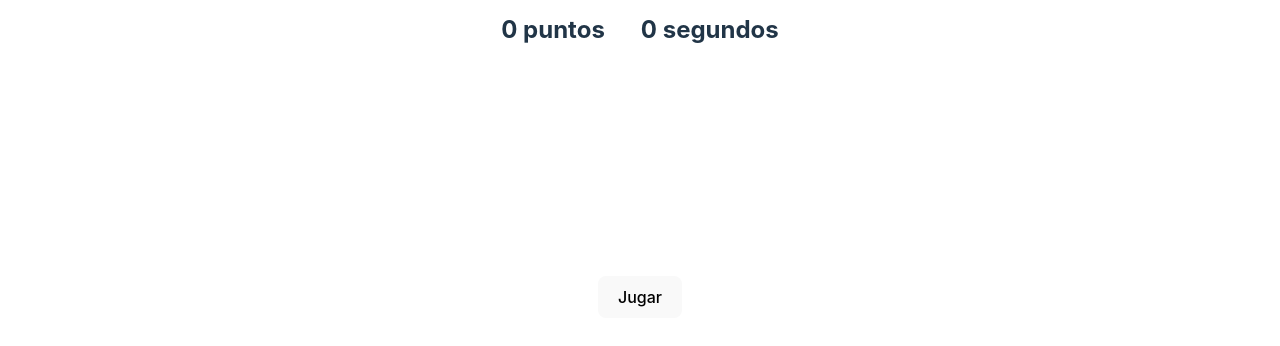
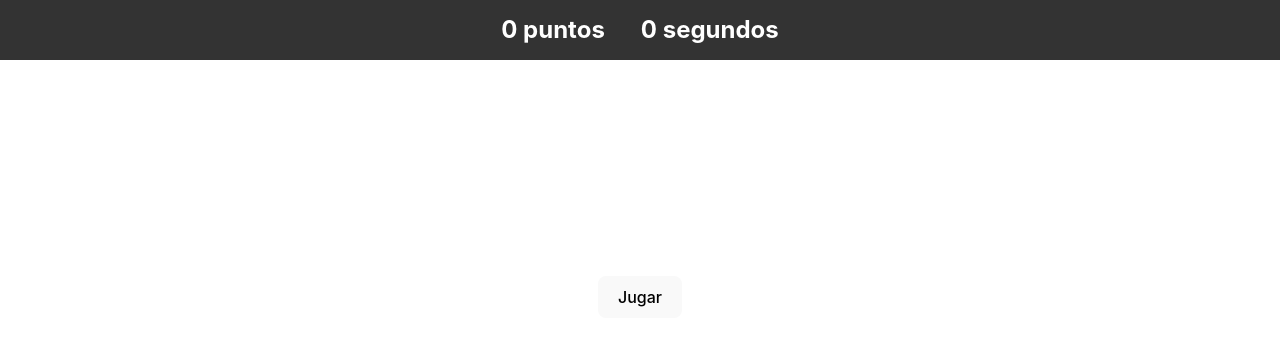
Before and after one commit to FlorcitaHnatiuk/challenges, a React (Vite) app: page / in a window 1280 px wide. Shown: the top 346 px of the page. Built offline with nearby package versions, Linux system fonts and the light colour scheme.

Commit message:
more changes

```diff
--- a/src/App.tsx
+++ b/src/App.tsx
@@ -53,9 +53,15 @@ function App() {
     if (clickedColor.correct) {
       setScore((score) => score + 1);
 
-      const [correctColor, wrongColor] = COLORS.slice().sort();
+      if (score === 9) {
+        setStatus("finished");
+      } else {
+        const [correctColor, wrongColor] = COLORS.slice().sort();
 
-      setGameColors([{...correctColor, correct: true}, wrongColor].sort(() => Math.random() - 0.5));
+        setGameColors(
+          [{...correctColor, correct: true}, wrongColor].sort(() => Math.random() - 0.5),
+        );
+      }
     }
   }
 
@@ -75,8 +81,8 @@ function App() {
 
   return (
     <main>
-      <header>
-        <h1>{0} puntos</h1>
+      <header style={{backgroundColor: "#333"}}>
+        <h1>{score} puntos</h1>
         <h1>{time} segundos</h1>
       </header>
       {status === "playing" && (
--- a/src/index.css
+++ b/src/index.css
@@ -54,6 +54,7 @@ header, footer {
 h1 {
   font-size: 1.5em;
   line-height: 1.1;
+  color: white;
 }
 
 button {
```
